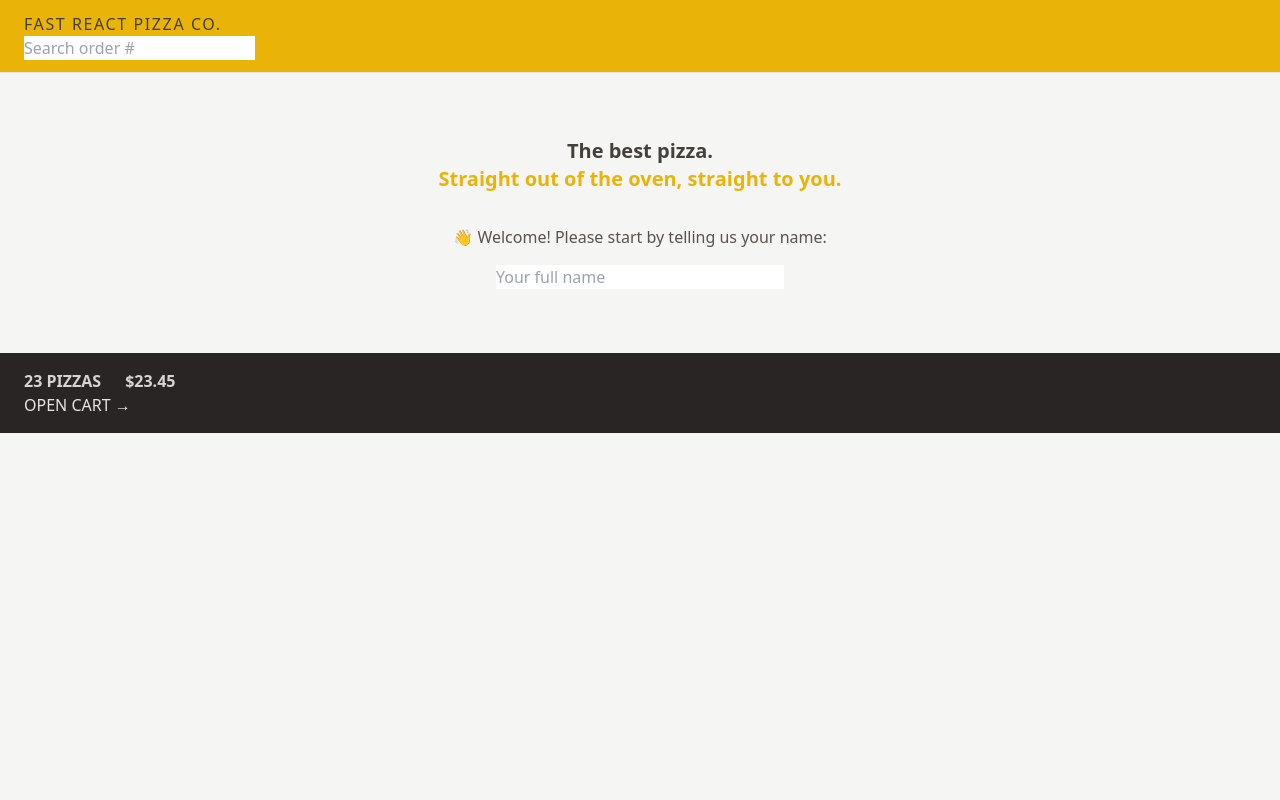
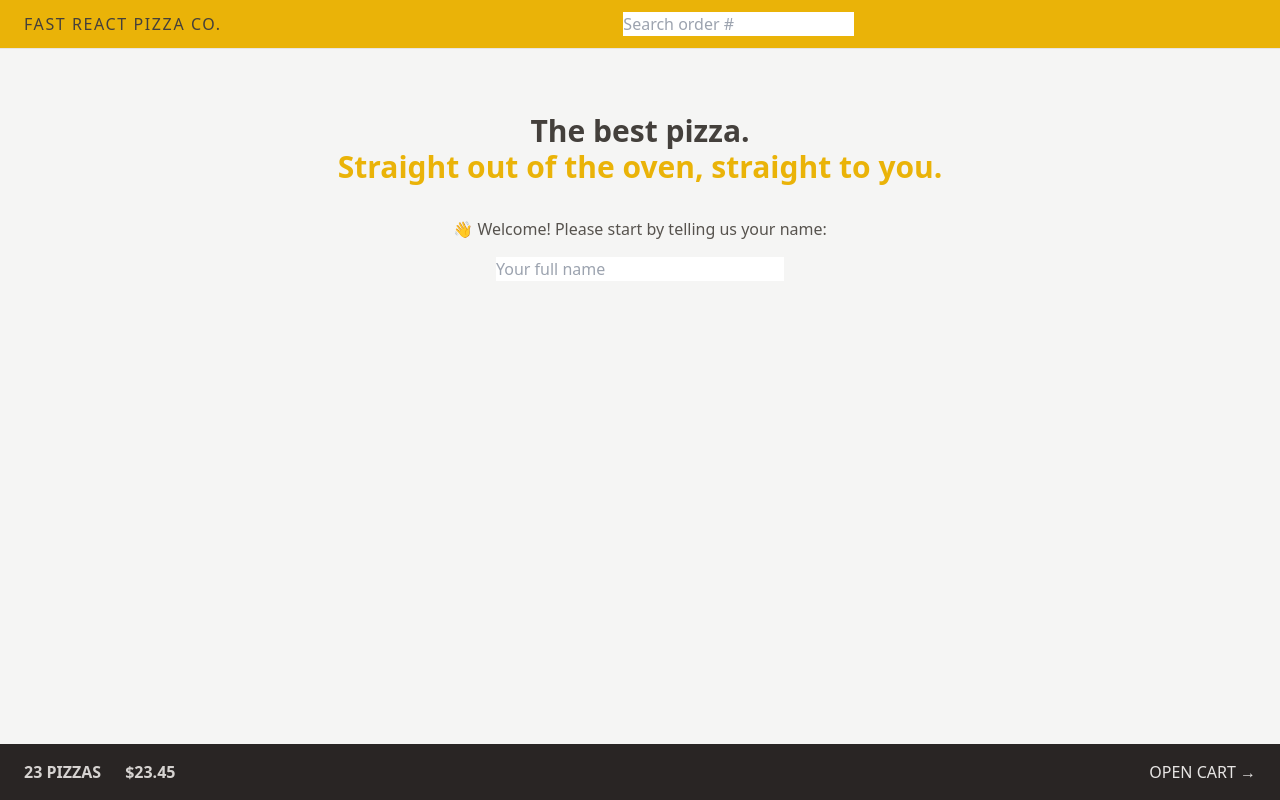
Before and after one commit to seanka/React-FastPizza-Web, a React (Vite) app: page / in a window 1280 px wide. Built offline with nearby package versions, Linux system fonts and the light colour scheme.

Commit message:
Configured web layout

```diff
--- a/src/features/cart/CartOverview.jsx
+++ b/src/features/cart/CartOverview.jsx
@@ -2,7 +2,7 @@
 
 function CartOverview() {
   return (
-    <div className="bg-stone-800 px-4 py-4 text-sm uppercase text-stone-200 sm:px-6 md:text-base">
+    <div className="flex items-center justify-between bg-stone-800 px-4 py-4 text-sm uppercase text-stone-200 sm:px-6 md:text-base">
       <p className="space-x-4 font-semibold text-stone-300 sm:space-x-6">
         <span>23 pizzas</span>
         <span>$23.45</span>
--- a/src/features/user/Username.jsx
+++ b/src/features/user/Username.jsx
@@ -1,5 +1,5 @@
 function Username() {
-  return <div className="hidden text-sm font-semibold"></div>;
+  return <div className="hidden text-sm font-semibold md:block"></div>;
 }
 
 export default Username;
--- a/src/ui/AppLayout.jsx
+++ b/src/ui/AppLayout.jsx
@@ -8,14 +8,16 @@
   const isLoading = navigation.state === "loading";
 
   return (
-    <div className="layout">
+    <div className="grid h-screen grid-rows-[auto_1fr_auto]">
       {isLoading && <Loader />}
 
       <Header />
 
-      <main>
-        <Outlet />
-      </main>
+      <div className="overflow-scroll">
+        <main className="mx-auto max-w-3xl ">
+          <Outlet />
+        </main>
+      </div>
 
       <CartOverview />
     </div>
--- a/src/ui/Header.jsx
+++ b/src/ui/Header.jsx
@@ -4,7 +4,7 @@
 
 function Header() {
   return (
-    <header className="border-b border-stone-200 bg-yellow-500 px-4 py-3 uppercase sm:px-6">
+    <header className="flex items-center justify-between border-b border-stone-200 bg-yellow-500 px-4 py-3 uppercase sm:px-6">
       <Link to="/" className="tracking-widest">
         Fast React Pizza Co.
       </Link>
--- a/src/ui/Home.jsx
+++ b/src/ui/Home.jsx
@@ -2,8 +2,8 @@
 
 function Home() {
   return (
-    <div className="my-10 text-center sm:my-16 ">
-      <h1 className=" mb-8 text-xl font-semibold ">
+    <div className="my-10 px-4 text-center sm:my-16">
+      <h1 className=" mb-8 text-xl font-semibold md:text-3xl ">
         The best pizza.
         <br />
         <span className="text-yellow-500">
```
